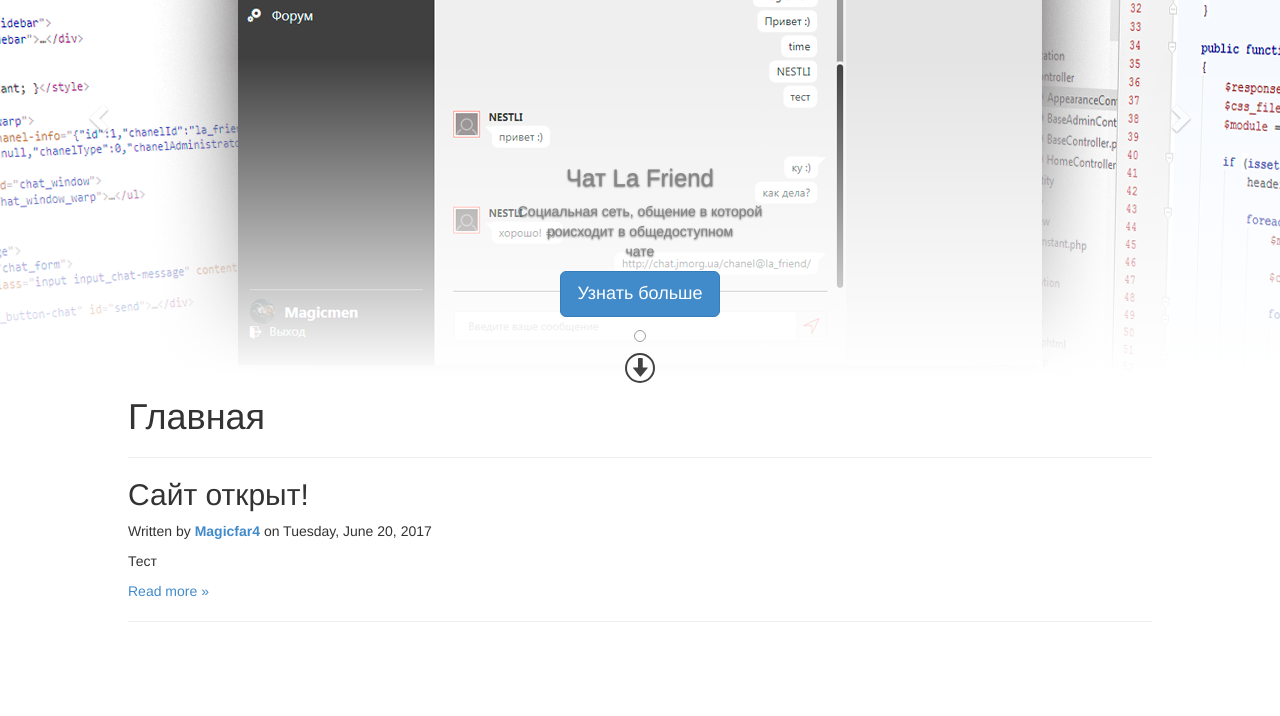
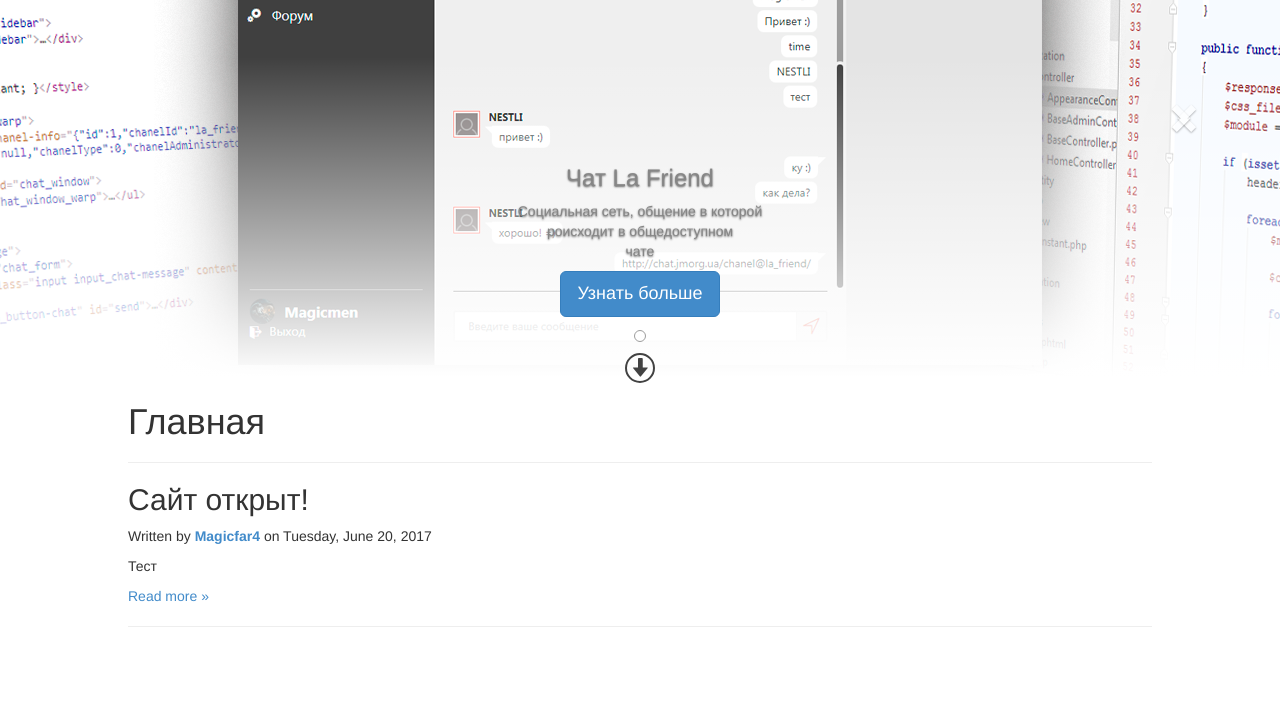
Before and after one commit to jm-organization/jm-organization.github.io, a Jekyll site: the page built from index.html, in a window 1280 px wide. Shown: the part 153-869 px from the top of the page. Built offline with Jekyll 4.4.1, drawn with Linux system fonts in a browser that asks for light colours.

Commit message:
изменения вывода страници

```diff
--- a/assets/css/main.css
+++ b/assets/css/main.css
@@ -53,26 +53,15 @@
 
 .jm-header {
   position: relative;
-  height: 530px;
-  width: 100%; }
+  height: 100;
+  width: 100%;
+  display: inline-table; }
   .jm-header .carousel-control {
+    left: auto;
+    right: 0;
     z-index: 14; }
-  .jm-header .carousel-control.left {
-    background: transparent !important; }
-    .jm-header .carousel-control.left:hover {
-      background-image: -webkit-gradient(linear, left top, right top, from(rgba(0, 0, 0, 0.5)), to(rgba(0, 0, 0, 0.0001)));
-      background-image: linear-gradient(to right, rgba(0, 0, 0, 0.5) 0%, rgba(0, 0, 0, 0.0001) 100%);
-      background-repeat: repeat-x;
-      filter: progid:DXImageTransform.Microsoft.gradient(startColorstr='#80000000', endColorstr='#00000000', GradientType=1); }
-  .jm-header .carousel-control.right {
-    background: transparent !important;
-    left: auto;
-    right: 0; }
-    .jm-header .carousel-control.right:hover {
-      background-image: -webkit-gradient(linear, left top, right top, from(rgba(0, 0, 0, 0.0001)), to(rgba(0, 0, 0, 0.5)));
-      background-image: linear-gradient(to right, rgba(0, 0, 0, 0.0001) 0%, rgba(0, 0, 0, 0.5) 100%);
-      background-repeat: repeat-x;
-      filter: progid:DXImageTransform.Microsoft.gradient(startColorstr='#00000000', endColorstr='#80000000', GradientType=1); }
+    .jm-header .carousel-control.right, .jm-header .carousel-control.left {
+      background: transparent !important; }
   .jm-header .carousel-inner > .item .jm-layer2.to-bottom {
     top: 0;
     height: 100px; }
```
Also changed, not shown: assets/css/main.sass (+5 -18 lines).
